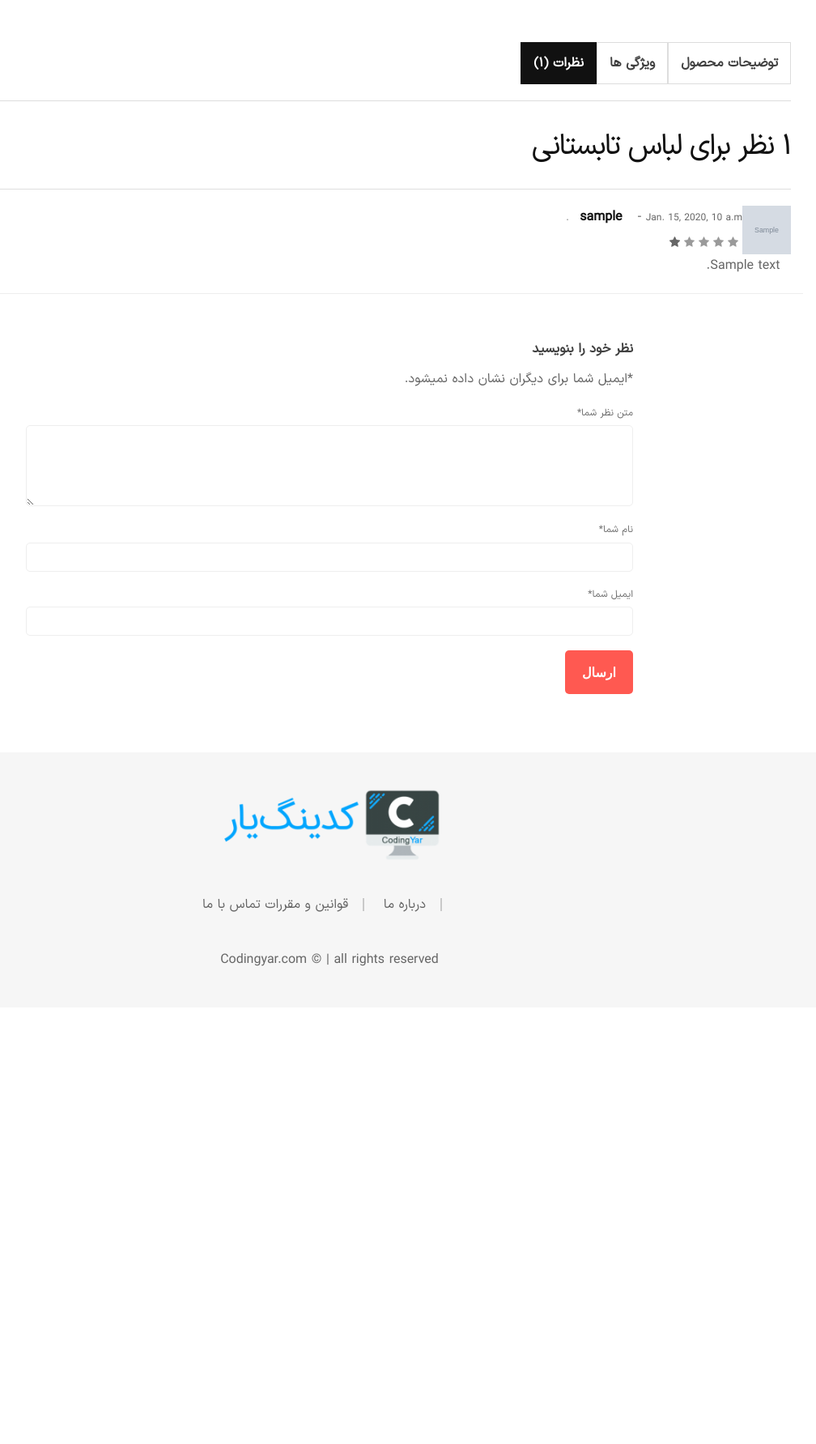
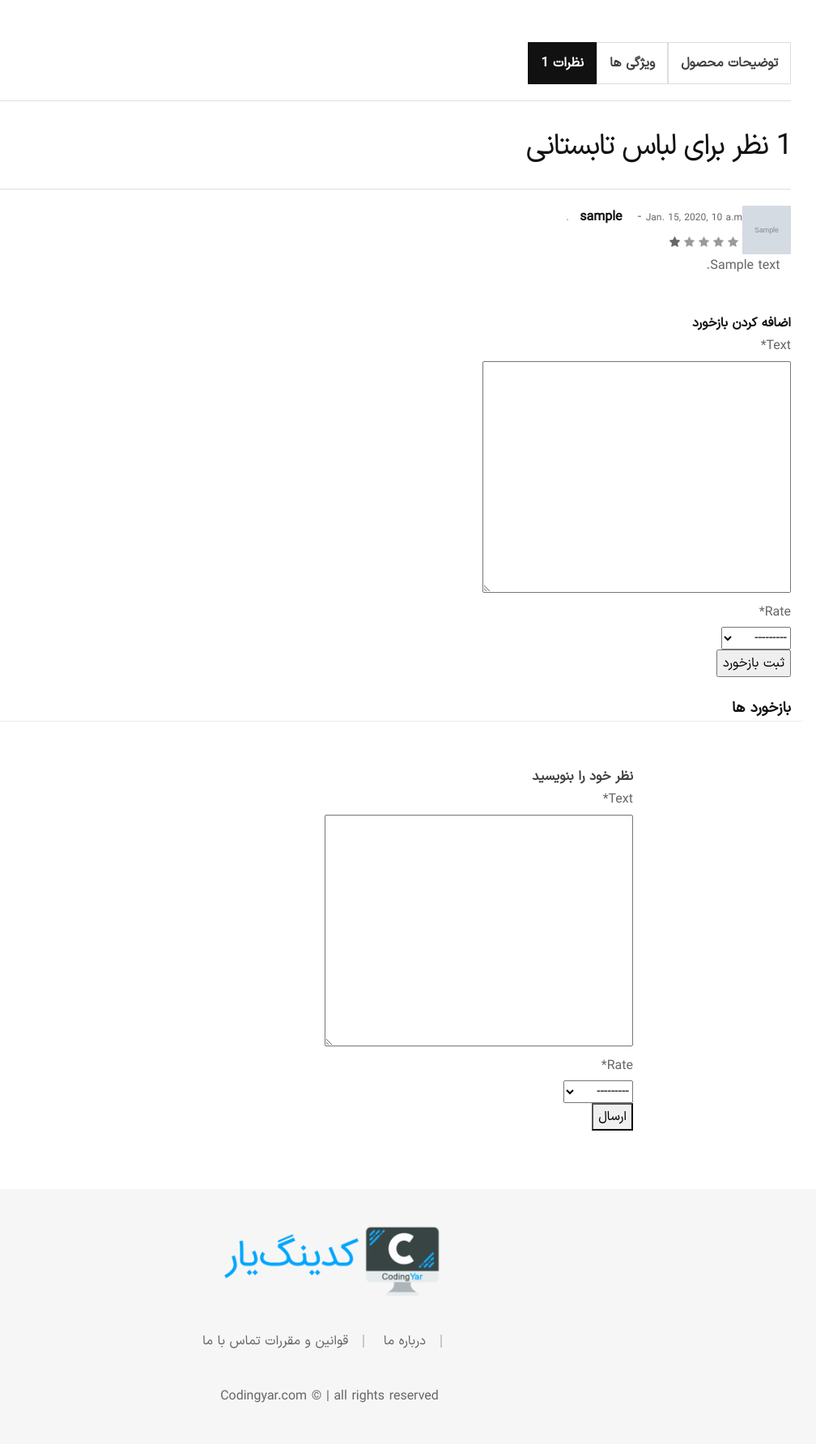
Before and after one commit to shahdin-sh/Django_Ecommerce_Website, a Django app: page /products/1 in a window 1280 px wide, after a click that opens the changed part. Shown: the part 768-2551 px from the top of the page at 81% size, without its empty margins (251-1259 px from the left). Before the commit the page ends 1961 px from the top, so only its background shows below. Run offline with Django 4.2, Linux system fonts and the light colour scheme; tables that the repository leaves empty hold one stand-in row (values such as "Sample post"); grey boxes marked "Sample" are stand-in pictures; some libraries are stand-ins or nearby versions; some web fonts are replaced.

Commit message:
add comment section and replay section in views and template

```diff
--- /dev/null
+++ b/product/forms.py
@@ -0,0 +1,8 @@
+from .models import UserComments
+from django import forms
+
+
+class UserCommentsForm(forms.ModelForm):
+    class Meta:
+        model = UserComments
+        fields = ['text', 'rate']
--- a/product/models.py
+++ b/product/models.py
@@ -28,7 +28,7 @@ class UserComments(models.Model):
         ('4', 'Good'),
         ('5', 'Perfect'),
     ]
-    text = RichTextField()
+    text = models.TextField()
     product = models.ForeignKey(Product, on_delete=models.CASCADE, related_name='comments')
     user = models.ForeignKey(get_user_model(), on_delete=models.CASCADE, related_name='comments')
     datetime_created = models.DateTimeField(auto_now_add=True)
--- a/product/templates/product/product_detail_view.html
+++ b/product/templates/product/product_detail_view.html
@@ -1,5 +1,5 @@
 {% extends '_base.html' %}
-
+{% load crispy_forms_tags %}
 {% block content %}
       <!-- Breadcrumb area Start -->
         <div class="breadcrumb-area bg-color ptb--90" data-bg-color="#f6f6f6">
@@ -66,7 +66,7 @@
                                         <span>ویژگی ها</span>
                                     </a>
                                     <a class="m-0 product-data-tab__link nav-link" id="nav-reviews-tab" data-toggle="tab" href="#nav-reviews" role="tab" aria-selected="true">
-                                        <span>نظرات (۱)</span>
+                                        <span>نظرات {{ comments.count }}</span>
                                     </a>
                                 </div>
                                 <div class="tab-content product-data-tab__content" id="product-tabContent">
@@ -102,9 +102,9 @@
                                     </div>
                                     <div class="tab-pane fade" id="nav-reviews" role="tabpanel" aria-labelledby="nav-reviews-tab">
                                         <div class="product-reviews">
-                                            <h3 class="review__title">۱ نظر برای لباس تابستانی</h3>
+                                            <h3 class="review__title">{{ comments.count }} نظر برای لباس تابستانی</h3>
                                             <ul class="review__list">
-                                                {% for comment in product_detail.comments.all %}
+                                                {% for comment in comments %}
                                                     <li class="review__item">
                                                         <div class="review__container">
                                                             <div class="review__text">
@@ -153,6 +153,32 @@
                                                             </div>
                                                         </div>
                                                     </li>
+                                                    <br>
+                                                    <h3>اضافه کردن بازخورد</h3>
+                                                     <form action="" method="post">
+                                                         {% csrf_token %}
+                                                        {{ comment_form|crispy }}
+                                                          <!-- Hidden input for parent comment.id -->
+                                                        <input type="hidden" name="parent_id" value="{{ comment.id }}">
+                                                        <input type="submit" value="ثبت بازخورد">
+                                                     </form>
+                                                    <br>
+                                                    <h2>بازخورد ها</h2>
+                                                    {% for replay in comment.replies.all %}
+                                                    <div class="d-flex flex-sm-row flex-row">
+                                                        <img src="{{ replay.user.profile_avatar.url }}" alt="Review Avatar" class="review__avatar">
+                                                        <div>
+                                                            <div class="review__meta">
+                                                                <strong class="review__author px-4">{{ replay.user.username }}</strong>
+                                                                <span class="review__dash">-</span>
+                                                                <span class="review__published-date">{{ replay.datetime_created }}</span>
+                                                            </div>
+                                                        </div>
+                                                    </div>
+                                                    <p class="review__description text-right px-4">
+                                                        {{ replay.text }}
+                                                    </p>
+                                                    {% endfor %}
                                                 {% endfor %}
                                             </ul>
                                             <div class="review-form-wrapper">
@@ -161,29 +187,11 @@
                                                     <div class="col-lg-8 m-auto">
                                                         <span class="reply-title pull-right">نظر خود را بنویسید</span>
                                                         <br>
-                                                        <form action="#" class="form text-right">
-                                                            <div class="form-notes mb--20">
-                                                                <p class="my-3"><span class="required">*</span>ایمیل شما برای دیگران نشان داده نمیشود.</p>
-                                                            </div>
-                                                            <div class="form__group mb--10">
-                                                                <label class="form__label d-block" for="email">متن نظر شما<span class="required">*</span></label>
-                                                                <textarea name="review" id="review" class="form__input form__input--textarea"></textarea>
-                                                            </div>
-                                                            <div class="form__group mb--20">
-                                                                <label class="form__label d-block" for="name">نام شما<span class="required">*</span></label>
-                                                                <input type="text" name="name" id="name" class="form__input">
-                                                            </div>
-                                                            <div class="form__group mb--20">
-                                                                <label class="form__label d-block" for="email">ایمیل شما<span class="required">*</span></label>
-                                                                <input type="email" name="email" id="email" class="form__input">
-                                                            </div>
-                                                            <div class="form__group">
-                                                                <div class="form-row">
-                                                                    <div class="col-12">
-                                                                        <input type="submit" value="ارسال" class="btn-submit">
-                                                                    </div>
-                                                                </div>
-                                                            </div>
+                                                        <form action="" class="form text-right" method="post">
+                                                            {% csrf_token %}
+                                                            {{ comment_form|crispy }}
+                                                              <button type="submit" value="yes"
+                                                                onclick="this.disabled=true;this.form.submit();">ارسال</button>
                                                         </form>
                                                     </div>
                                                 </div>
--- a/product/views.py
+++ b/product/views.py
@@ -1,6 +1,7 @@
 from django.shortcuts import render, redirect, get_object_or_404
-from .models import Product
+from .models import Product, UserComments
 from django.core.paginator import Paginator
+from .forms import UserCommentsForm
 
 
 def products_list_view(request):
@@ -19,8 +20,42 @@ def products_list_view(request):
 def product_detail_view(request, pk):
     products = Product.objects.all().filter(product_existence=True)
     product_detail = get_object_or_404(products, pk=pk)
+    comments = UserComments.objects.all().filter(is_active=True, parent__isnull=True)
+    # comment section for user started
+    if request.method == 'POST':
+        comment_form = UserCommentsForm(request.POST)
+
+        if comment_form.is_valid():
+            # Replay section
+            parent_obj = None
+            # get parent comment id from hidden input
+            try:
+                # id integer e.g. 15
+                parent_id = int(request.POST.get('parent_id'))
+            except TypeError:
+                parent_id = None
+            # if parent_id has been submitted get parent_obj id
+            if parent_id:
+                parent_obj = UserComments.objects.get(id=parent_id)
+                # if parent object exist
+                if parent_obj:
+                    # create replay comment object
+                    replay_comment = comment_form.save(commit=False)
+                    # assign parent_obj to replay comment
+                    replay_comment.parent = parent_obj
+            # End of replay section
+            new_comment = comment_form.save(commit=False)
+            new_comment.product = product_detail
+            new_comment.user = request.user
+            new_comment.save()
+            comment_form = UserCommentsForm()
+    else:
+        comment_form = UserCommentsForm()
+    # end of comment section
     # a dic for context
     dic = {
         'product_detail': product_detail,
+        'comment_form': comment_form,
+        'comments': comments
     }
     return render(request, 'product/product_detail_view.html', dic)
```
Also changed, not shown: product/admin.py (+9 -1 lines), product/migrations/0009_alter_usercomments_text.py (added), product/migrations/0010_alter_usercomments_rate.py (added), product/migrations/0011_alter_usercomments_rate.py (added).
